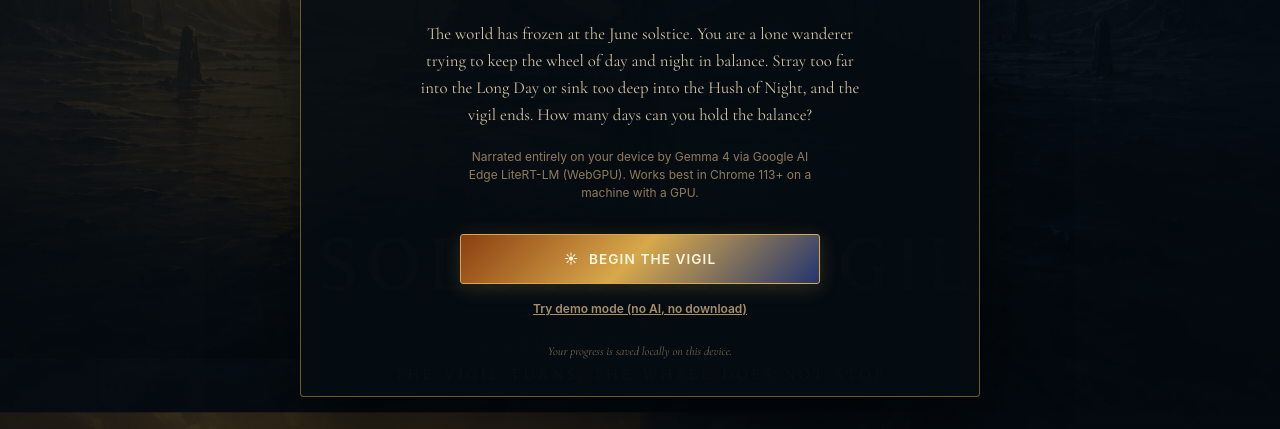
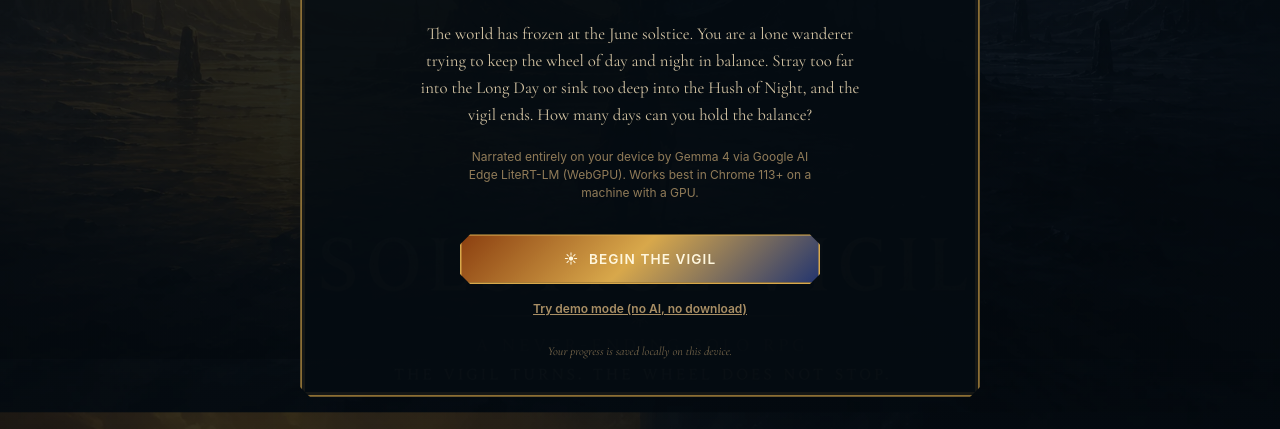
Before and after one commit to juanallo/solstice-vigil, an Astro site: page / in a window 1280 px wide. Shown: the part 441-870 px from the top of the page. Built offline with nearby package versions, Linux system fonts and the light colour scheme; Astro itself is replaced by a stand-in of ours.

Commit message:
feat: integrate new decoration styles and clean up solstice-vigil CSS
Added a new stylesheet for framed decorations and imported it into global styles. Removed unnecessary box-shadow and border-radius properties from solstice-vigil CSS to streamline the design.

```diff
--- a/src/styles/global.css
+++ b/src/styles/global.css
@@ -1,4 +1,5 @@
 @import "tailwindcss";
+@import "./sv-decorations.css";
 @import "./solstice-vigil.css";
 @import "./view-transitions.css";
 
--- a/src/styles/solstice-vigil.css
+++ b/src/styles/solstice-vigil.css
@@ -121,10 +121,6 @@ body {
 .sv-panel {
   background: var(--sv-panel);
   border: 1px solid var(--sv-border);
-  box-shadow: 0 24px 80px rgba(0, 0, 0, 0.55);
-  backdrop-filter: blur(10px);
-  -webkit-backdrop-filter: blur(10px);
-  border-radius: 4px;
   padding: 2rem;
   width: 100%;
 }
@@ -297,7 +293,6 @@ body {
   letter-spacing: 0.08em;
   text-transform: uppercase;
   cursor: pointer;
-  border-radius: 3px;
   transition: border-color 300ms ease, box-shadow 300ms ease, transform 300ms ease, opacity 300ms ease;
 }
 
@@ -310,11 +305,6 @@ body {
   color: #fff7de;
   background: linear-gradient(135deg, #8b3f10, #d8a84b 48%, #23356f);
   border: 1px solid var(--sv-gold);
-  box-shadow: 0 4px 20px rgba(216, 168, 75, 0.2);
-}
-
-.sv-button-primary:hover {
-  box-shadow: 0 0 28px rgba(216, 168, 75, 0.35);
 }
 
 .sv-button-secondary {
@@ -330,7 +320,6 @@ body {
 
 .sv-button-secondary:hover {
   border-color: var(--sv-moon);
-  box-shadow: 0 0 20px rgba(86, 109, 202, 0.25);
 }
 
 .sv-link-button {
@@ -367,7 +356,6 @@ body {
 .sv-choice-button:hover:not(:disabled) {
   transform: translateY(-1px);
   border-color: var(--sv-gold-bright);
-  box-shadow: 0 0 24px rgba(216, 168, 75, 0.18);
 }
 
 .sv-choice-button:disabled {
@@ -383,8 +371,6 @@ body {
     radial-gradient(circle at top right, rgba(35, 53, 111, 0.18), transparent 34%),
     rgba(3, 8, 13, 0.82);
   border: 1px solid var(--sv-border);
-  box-shadow: 0 30px 80px rgba(0, 0, 0, 0.45);
-  border-radius: 4px;
   padding: 1.5rem;
   flex: 1;
   display: flex;
@@ -496,7 +482,6 @@ body {
   position: relative;
   background: rgba(3, 8, 13, 0.45);
   border: 1px solid rgba(216, 168, 75, 0.2);
-  border-radius: 3px;
   padding: 1.25rem 1.35rem;
   padding-top: 2.75rem;
   margin-bottom: 1.5rem;
--- /dev/null
+++ b/src/styles/sv-decorations.css
@@ -0,0 +1,155 @@
+/* Framed decoration system: notched corners */
+
+:root {
+  --sv-notch: 10px;
+  --sv-frame-border: 1px;
+  --sv-notch-clip: polygon(
+    var(--sv-notch) 0,
+    calc(100% - var(--sv-notch)) 0,
+    100% var(--sv-notch),
+    100% calc(100% - var(--sv-notch)),
+    calc(100% - var(--sv-notch)) 100%,
+    var(--sv-notch) 100%,
+    0 calc(100% - var(--sv-notch)),
+    0 var(--sv-notch)
+  );
+}
+
+/* Shared framed geometry */
+
+.sv-panel,
+.game-shell,
+.sv-narrative-card,
+.sv-button-primary,
+.sv-button-secondary,
+.sv-choice-button {
+  position: relative;
+  border-radius: 0;
+  clip-path: var(--sv-notch-clip);
+  isolation: isolate;
+}
+
+/* Fallback border (clip-path clips real borders) */
+
+@supports not (border-shape: shape(from 0 0, close)) {
+  .sv-panel,
+  .game-shell,
+  .sv-narrative-card,
+  .sv-button-primary,
+  .sv-button-secondary,
+  .sv-choice-button {
+    border: none;
+  }
+
+  .sv-panel::after,
+  .game-shell::after,
+  .sv-narrative-card::after,
+  .sv-button-primary::after,
+  .sv-button-secondary::after,
+  .sv-choice-button::after {
+    content: "";
+    position: absolute;
+    inset: 0;
+    z-index: 2;
+    pointer-events: none;
+    box-shadow: inset 0 0 0 var(--sv-frame-border) var(--sv-framed-border-color, var(--sv-border));
+  }
+
+  .sv-button-secondary::after {
+    box-shadow: inset 0 0 0 var(--sv-frame-border) rgba(183, 196, 214, 0.35);
+  }
+}
+
+/* border-shape progressive enhancement */
+
+@supports (border-shape: shape(from 0 0, close)) {
+  .sv-panel,
+  .game-shell,
+  .sv-narrative-card,
+  .sv-button-primary,
+  .sv-button-secondary,
+  .sv-choice-button {
+    clip-path: none;
+    border-shape: shape(
+      from var(--sv-notch) 0,
+      hline to calc(100% - var(--sv-notch)),
+      line to 100% var(--sv-notch),
+      vline to calc(100% - var(--sv-notch)),
+      line to calc(100% - var(--sv-notch)) 100%,
+      hline to var(--sv-notch),
+      line to 0 calc(100% - var(--sv-notch)),
+      vline to var(--sv-notch),
+      line to var(--sv-notch) 0,
+      close
+    );
+  }
+
+  .sv-panel::after,
+  .game-shell::after,
+  .sv-narrative-card::after,
+  .sv-button-primary::after,
+  .sv-button-secondary::after,
+  .sv-choice-button::after {
+    content: none;
+  }
+}
+
+/* Double-line frame for main panels */
+
+.sv-panel,
+.game-shell {
+  box-shadow:
+    inset 0 0 0 1px rgba(216, 168, 75, 0.22),
+    inset 0 0 0 4px rgba(216, 168, 75, 0.08),
+    inset 0 1px 0 rgba(255, 235, 190, 0.06),
+    inset 0 -1px 0 rgba(0, 0, 0, 0.35),
+    0 24px 80px rgba(0, 0, 0, 0.55);
+}
+
+/* Inset stamped feel for cards and buttons */
+
+.sv-narrative-card,
+.sv-button-primary,
+.sv-button-secondary,
+.sv-choice-button {
+  box-shadow:
+    inset 0 1px 0 rgba(255, 235, 190, 0.06),
+    inset 0 -1px 0 rgba(0, 0, 0, 0.35);
+}
+
+.sv-button-primary {
+  box-shadow:
+    inset 0 1px 0 rgba(255, 235, 190, 0.08),
+    inset 0 -1px 0 rgba(0, 0, 0, 0.35),
+    0 4px 20px rgba(216, 168, 75, 0.2);
+}
+
+.sv-button-primary:hover {
+  box-shadow:
+    inset 0 1px 0 rgba(255, 235, 190, 0.08),
+    inset 0 -1px 0 rgba(0, 0, 0, 0.35),
+    0 0 28px rgba(216, 168, 75, 0.35);
+}
+
+.sv-button-secondary:hover {
+  box-shadow:
+    inset 0 1px 0 rgba(255, 235, 190, 0.06),
+    inset 0 -1px 0 rgba(0, 0, 0, 0.35),
+    0 0 20px rgba(86, 109, 202, 0.25);
+}
+
+.sv-choice-button:hover:not(:disabled) {
+  box-shadow:
+    inset 0 1px 0 rgba(255, 235, 190, 0.06),
+    inset 0 -1px 0 rgba(0, 0, 0, 0.35),
+    0 0 24px rgba(216, 168, 75, 0.18);
+}
+
+.game-shell {
+  box-shadow:
+    inset 0 0 0 1px rgba(216, 168, 75, 0.22),
+    inset 0 0 0 4px rgba(216, 168, 75, 0.08),
+    inset 0 1px 0 rgba(255, 235, 190, 0.06),
+    inset 0 -1px 0 rgba(0, 0, 0, 0.35),
+    0 30px 80px rgba(0, 0, 0, 0.45);
+}
```
